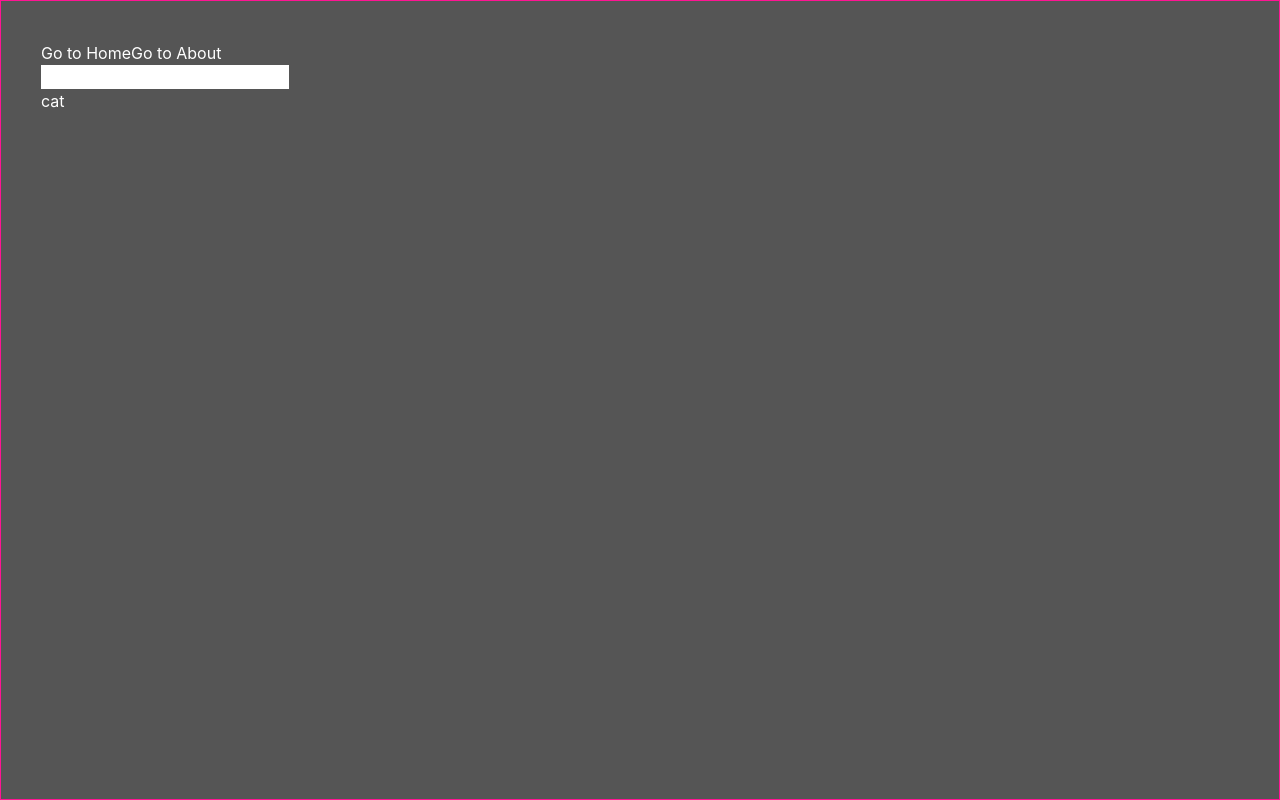
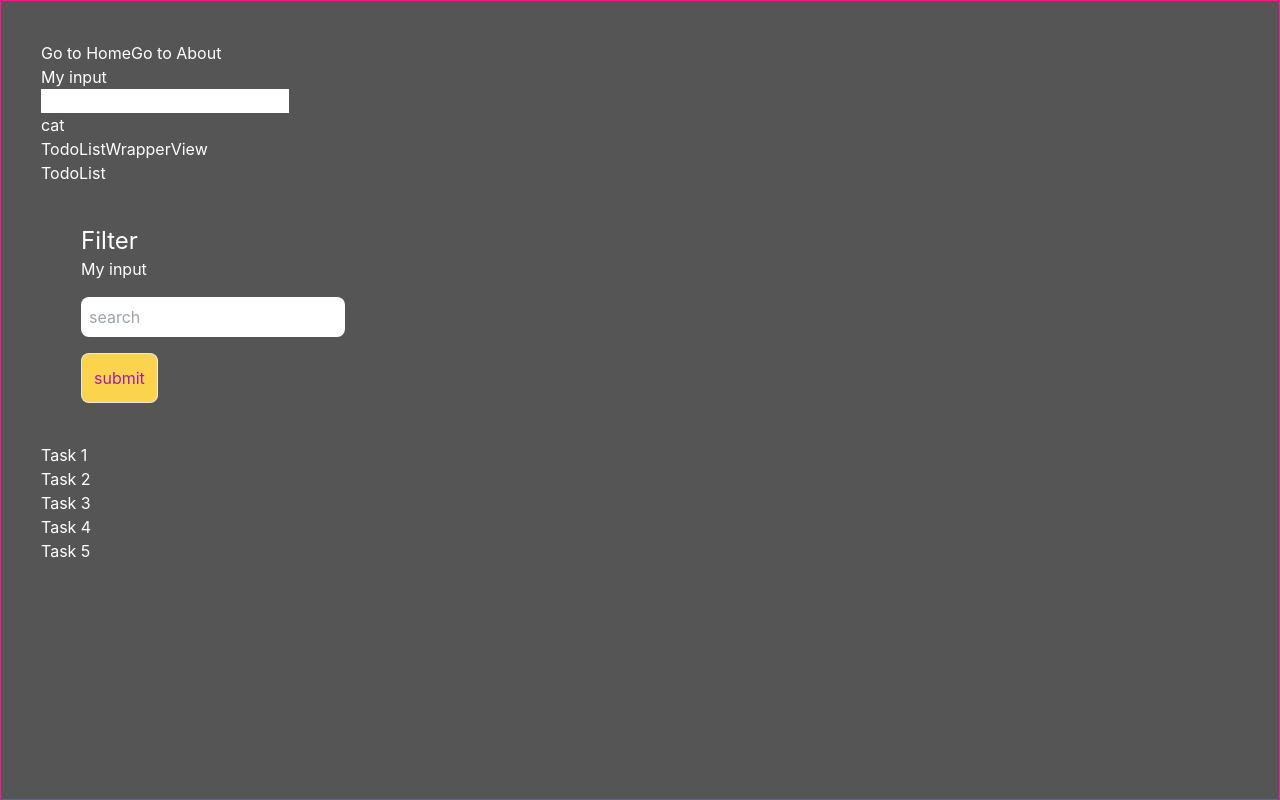
Before and after one commit to mikhail-svekolnikov1/vue-3, a Vue app: page / in a window 1280 px wide. Built offline with nearby package versions, Linux system fonts and the light colour scheme.

Commit message:
Tested theory how to catch when props updated if they are in state in ref

```diff
--- a/src/App.vue
+++ b/src/App.vue
@@ -1,9 +1,12 @@
-<script setup lang="ts"></script>
-
 <template>
   <div>
     <router-link to="/">Go to Home</router-link>
     <router-link to="/about">Go to About </router-link>
     <router-view></router-view>
+    <TodoListWrapperView />
   </div>
 </template>
+
+<script setup lang="ts">
+import TodoListWrapperView from "./views/TodoListWrapperView.vue";
+</script>
--- /dev/null
+++ b/src/components/TodoListWrapperView/TodoFilter.vue
@@ -0,0 +1,23 @@
+<template>
+  <div class="p-10">
+    <h1 class="text-2xl">Filter</h1>
+    <MyInput2 v-model="search" :placeholder="'search'" />
+    <button
+      class="p-3 border border-e-red-50 rounded-lg bg-amber-300 text-fuchsia-700"
+      @click="$emit('applyFilter', search)"
+    >
+      submit
+    </button>
+  </div>
+</template>
+
+<script setup lang="ts">
+import { ref } from "vue";
+import MyInput2 from "../shared/MyInput2.vue";
+
+defineEmits<{ (e: "applyFilter", value: string): void }>();
+
+const search = ref("");
+</script>
+
+<style scoped></style>
--- /dev/null
+++ b/src/components/TodoListWrapperView/TodoList.vue
@@ -0,0 +1,36 @@
+<template>
+  <div>
+    <h1>TodoList</h1>
+    <TodoFilter @applyFilter="onApplyFilter" />
+    <div v-for="todo in copyOfTodos" :key="todo.id">
+      {{ todo.title }}
+    </div>
+  </div>
+</template>
+
+<script setup lang="ts">
+import { ref, watch } from "vue";
+import type { Todos } from "../../types.ts";
+import TodoFilter from "./TodoFilter.vue";
+
+interface Props {
+  todos: Todos[];
+}
+
+const props = defineProps<Props>();
+
+const copyOfTodos = ref(props.todos);
+
+watch(
+  () => props.todos,
+  () => {
+    copyOfTodos.value = props.todos;
+  }
+);
+
+const onApplyFilter = (value: string) => {
+  copyOfTodos.value = props.todos.filter((t) => t.title.includes(value));
+};
+</script>
+
+<style scoped></style>
--- a/src/components/shared/MyInput.vue
+++ b/src/components/shared/MyInput.vue
@@ -1,9 +1,10 @@
 <template>
   <div>
+    <div>My input</div>
     <input
       type="text"
       :value="modelValue"
-      @input="$emit('update:modelValue', $event.target.value)"
+      @input="$emit('update:modelValue', $event.target?.value)"
     />
   </div>
 </template>
@@ -14,6 +15,7 @@ interface Props {
 }
 
 defineProps<Props>();
+defineEmits<{ (e: "update:modelValue", value: string): void }>();
 </script>
 
 <style scoped></style>
--- /dev/null
+++ b/src/components/shared/MyInput2.vue
@@ -0,0 +1,38 @@
+<template>
+  <div>
+    <div>My input</div>
+    <input
+      type="text"
+      v-model="model"
+      :placeholder="placeholder"
+      class="p-2 my-4 rounded-lg text-black"
+    />
+  </div>
+</template>
+
+<script setup lang="ts">
+import { computed } from "vue";
+
+interface Props {
+  modelValue: string;
+  placeholder: string;
+}
+
+interface Emits {
+  (e: "update:modelValue", value: string): void;
+}
+
+const props = defineProps<Props>();
+const emits = defineEmits<Emits>();
+
+const model = computed({
+  get() {
+    return props.modelValue;
+  },
+  set(value) {
+    emits("update:modelValue", value);
+  },
+});
+</script>
+
+<style scoped></style>
--- /dev/null
+++ b/src/types.ts
@@ -0,0 +1,5 @@
+export interface Todos {
+  id: number;
+  title: string;
+  completed: boolean;
+}
--- /dev/null
+++ b/src/views/TodoListWrapperView.vue
@@ -0,0 +1,35 @@
+<template>
+  <div>
+    <div>TodoListWrapperView</div>
+    <TodoList :todos="todos" />
+  </div>
+</template>
+
+<script setup lang="ts">
+import { onMounted, ref } from "vue";
+import TodoList from "../components/TodoListWrapperView/TodoList.vue";
+import { Todos } from "../types.ts";
+
+const todos = ref<Todos[]>([]);
+const fetchTodoData = (): Promise<Todos[]> => {
+  return new Promise((resolve) => {
+    setTimeout(() => {
+      const todoData: Todos[] = [
+        { id: 1, title: "Task 1", completed: false },
+        { id: 2, title: "Task 2", completed: true },
+        { id: 3, title: "Task 3", completed: false },
+        { id: 4, title: "Task 4", completed: true },
+        { id: 5, title: "Task 5", completed: false },
+      ];
+      resolve(todoData);
+    }, 1000); // Задержка в 1 секунду
+  });
+};
+
+onMounted(async () => {
+  const res = await fetchTodoData();
+  todos.value = res;
+});
+</script>
+
+<style scoped></style>
```
